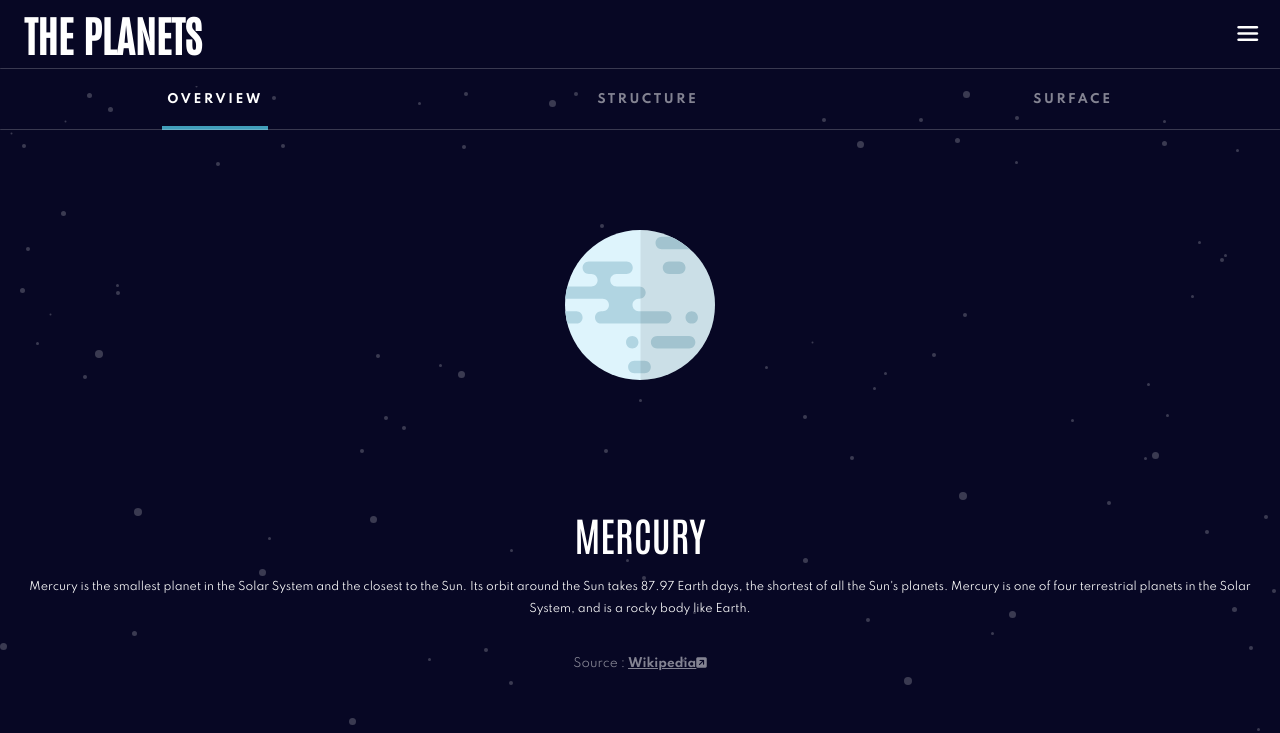
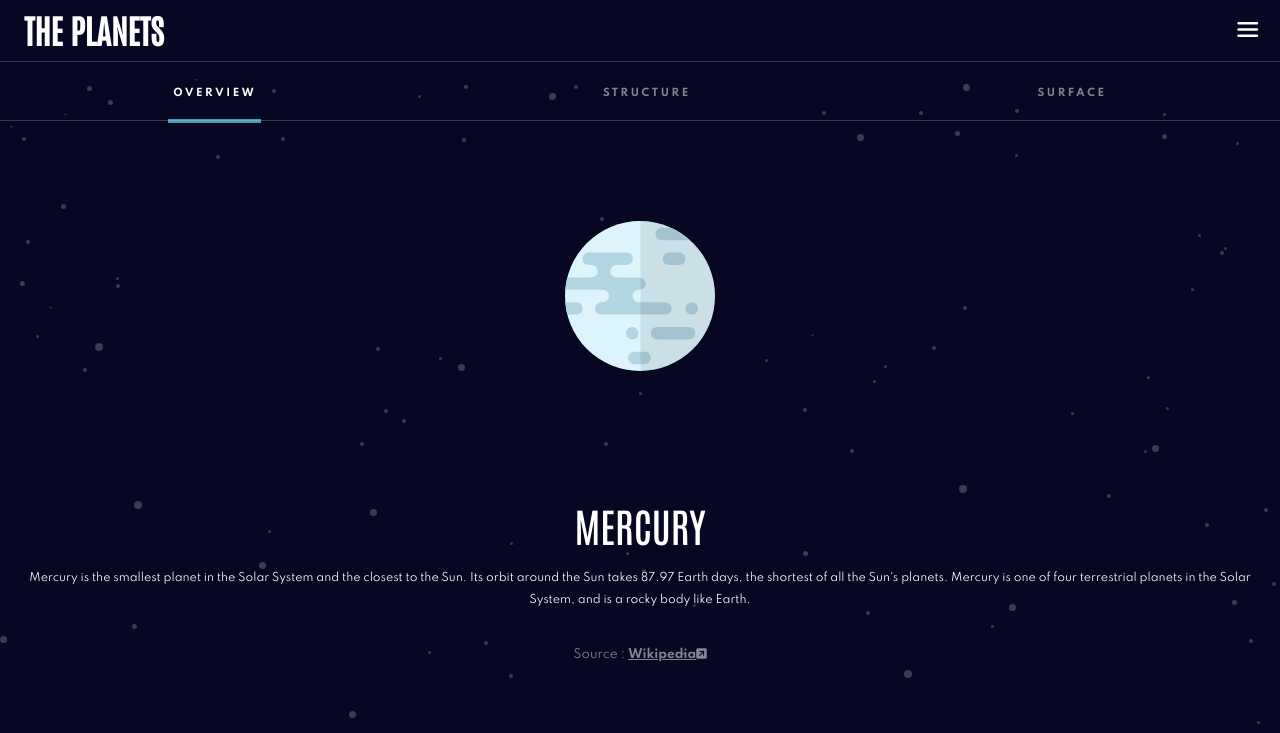
Before and after one commit to aviation4/planets, a plain HTML site: page index.html in a window 1280 px wide. Shown: the top 733 px of the page. Drawn offline with Linux system fonts and the light colour scheme.

Commit message:
Font sizes changed

```diff
--- a/css/secondaryNav.css
+++ b/css/secondaryNav.css
@@ -6,7 +6,7 @@
   opacity: 0.5;
   font-family: "Spartan", "sans-serif";
   font-weight: 700;
-  font-size: 12px;
+  font-size: 10px;
   line-height: 2em;
   letter-spacing: 2.6px;
 }
--- a/css/styles.css
+++ b/css/styles.css
@@ -27,7 +27,7 @@ hr {
 
 .title {
   font-family: "Antonio", "sans-serif";
-  font-size: 28px;
+  font-size: 22px;
   text-decoration: none;
   color: white;
   line-height: 1.3em;
```
